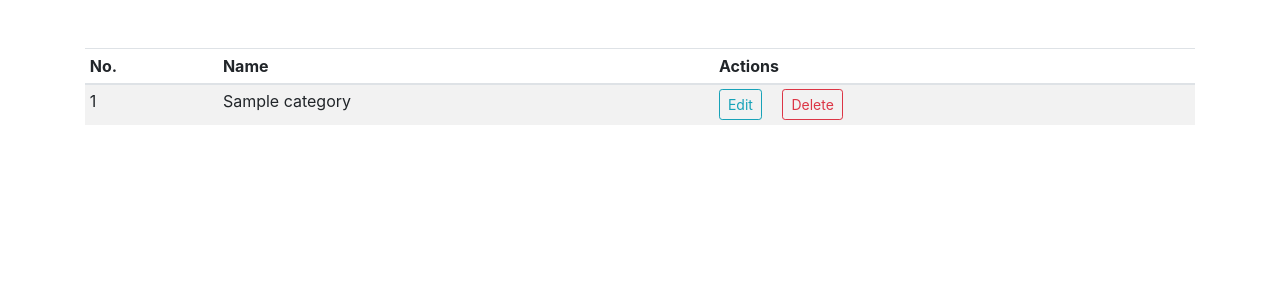
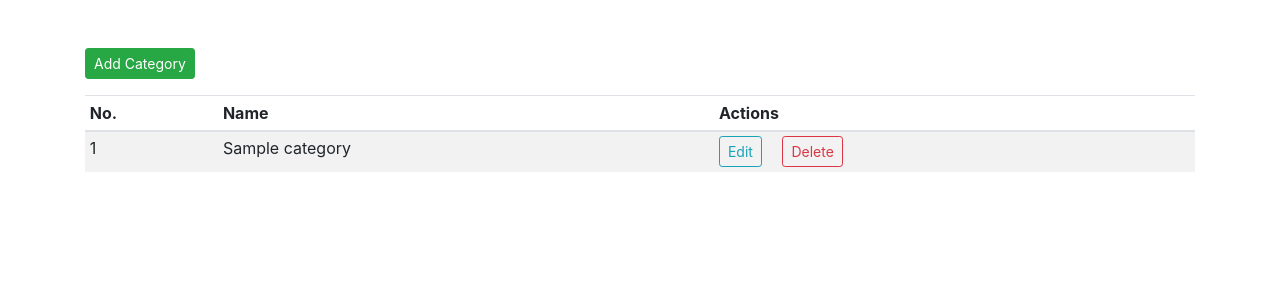
Before and after one commit to prime2911/liquor-store-ecommerce-website, a Flask app: page /categories in a window 1280 px wide. Shown: the part 56-356 px from the top of the page. Run offline with Flask 2, Linux system fonts and the light colour scheme; the visitor is signed in with stand-in values (Sample User, id 1); tables that the repository leaves empty hold one stand-in row (values such as "Sample post"); some libraries are stand-ins or nearby versions.

Commit message:
Update categories.html

```diff
--- a/shop/templates/admin/categories.html
+++ b/shop/templates/admin/categories.html
@@ -35,6 +35,7 @@
       </nav>
 </div>
 <div class="container mt-5">
+  <a href="{{ url_for('add_category') }}" class="btn btn-sm btn-success mb-3">Add Category</a>
   <table class="table table-sm table-condensed table-striped table-hover">
       <thead>
           <th>No.</th>
```
Lines whose indentation alone changed are shown as unchanged.
